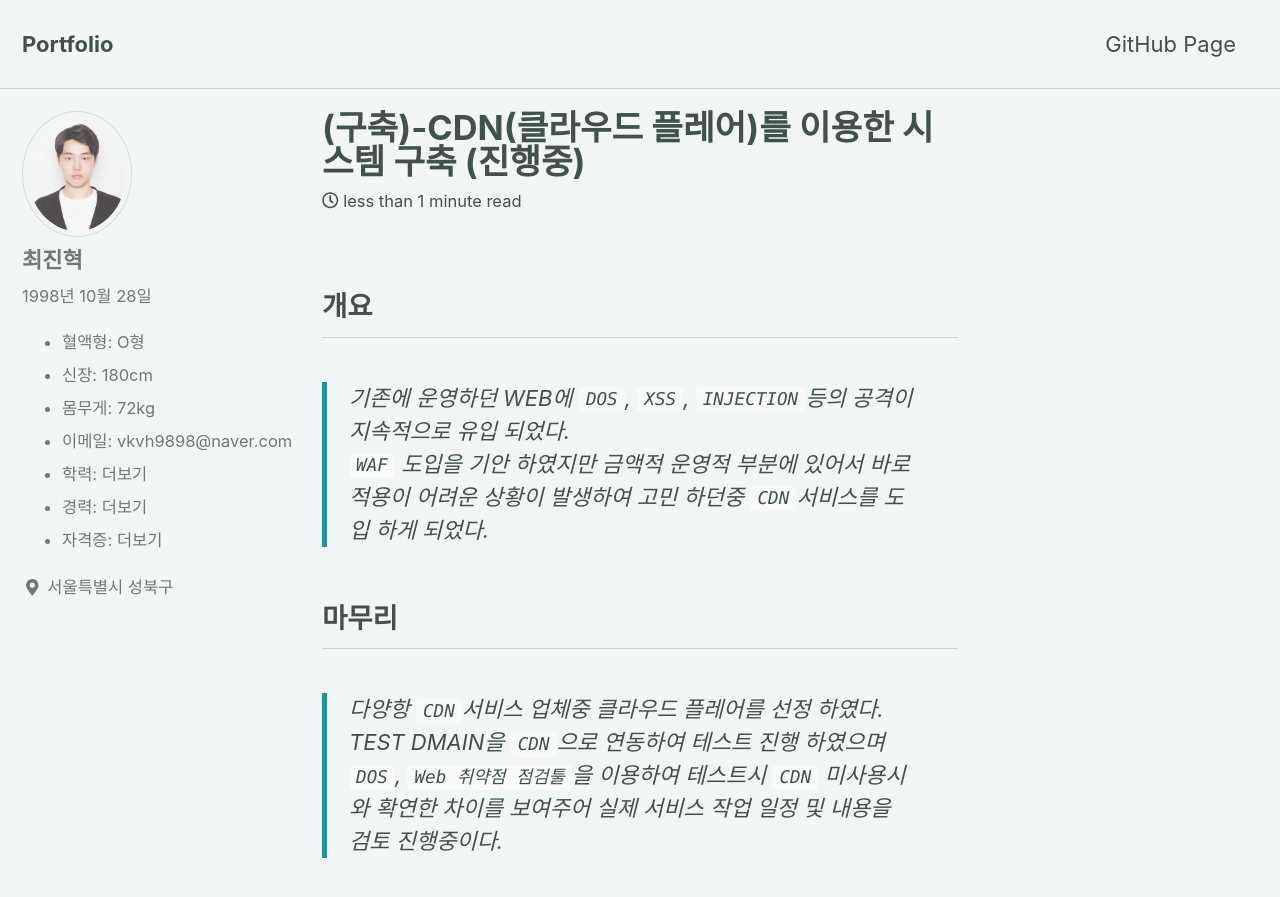
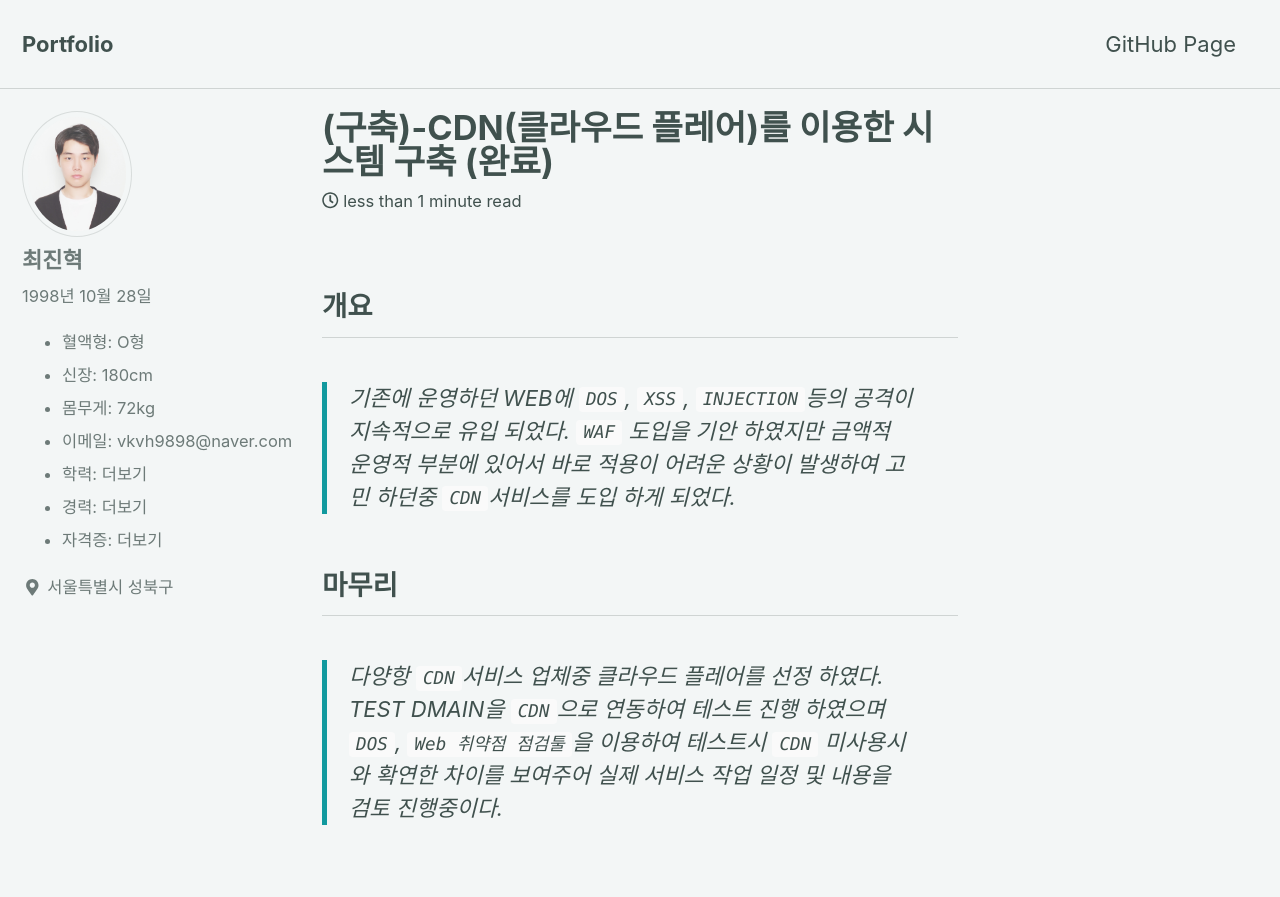
Before and after one commit to Tosi123/Tosi123.github.io, a Jekyll site: the page built from _posts/2020-09-20-Project20.md, in a window 1280 px wide and 900 px high. Shown: the top 897 px of the window. Built offline with Jekyll 4.4.1, drawn with Linux system fonts in a browser that asks for light colours; cached includes are drawn as plain includes; nearby versions of some CDN libraries.

Commit message:
Update 2020-09-20-Project20.md

```diff
--- a/_posts/2020-09-20-Project20.md
+++ b/_posts/2020-09-20-Project20.md
@@ -1,9 +1,13 @@
 ---
-title : "(구축)-CDN(클라우드 플레어)를 이용한 시스템 구축 (진행중)"
+title : "(구축)-CDN(클라우드 플레어)를 이용한 시스템 구축 (완료)"
 ---
 
 ## 개요
->기존에 운영하던 WEB에 `DOS`, `XSS`, `INJECTION`등의 공격이 지속적으로 유입 되었다.<br>`WAF` 도입을 기안 하였지만 금액적 운영적 부분에 있어서 바로 적용이 어려운 상황이 발생하여 고민 하던중 `CDN`서비스를 도입 하게 되었다.
+
+> 기존에 운영하던 WEB에 `DOS`, `XSS`, `INJECTION`등의 공격이 지속적으로 유입 되었다.
+`WAF` 도입을 기안 하였지만 금액적 운영적 부분에 있어서 바로 적용이 어려운 상황이 발생하여 고민 하던중 `CDN`서비스를 도입 하게 되었다.
 
 ## 마무리
->다양항 `CDN`서비스 업체중 클라우드 플레어를 선정 하였다.<br>TEST DMAIN을 `CDN`으로 연동하여 테스트 진행 하였으며 `DOS`, `Web 취약점 점검툴`을 이용하여 테스트시 `CDN` 미사용시와 확연한 차이를 보여주어 실제 서비스 작업 일정 및 내용을 검토 진행중이다.
+
+> 다양항 `CDN`서비스 업체중 클라우드 플레어를 선정 하였다.
+TEST DMAIN을 `CDN`으로 연동하여 테스트 진행 하였으며 `DOS`, `Web 취약점 점검툴`을 이용하여 테스트시 `CDN` 미사용시와 확연한 차이를 보여주어 실제 서비스 작업 일정 및 내용을 검토 진행중이다.
```
